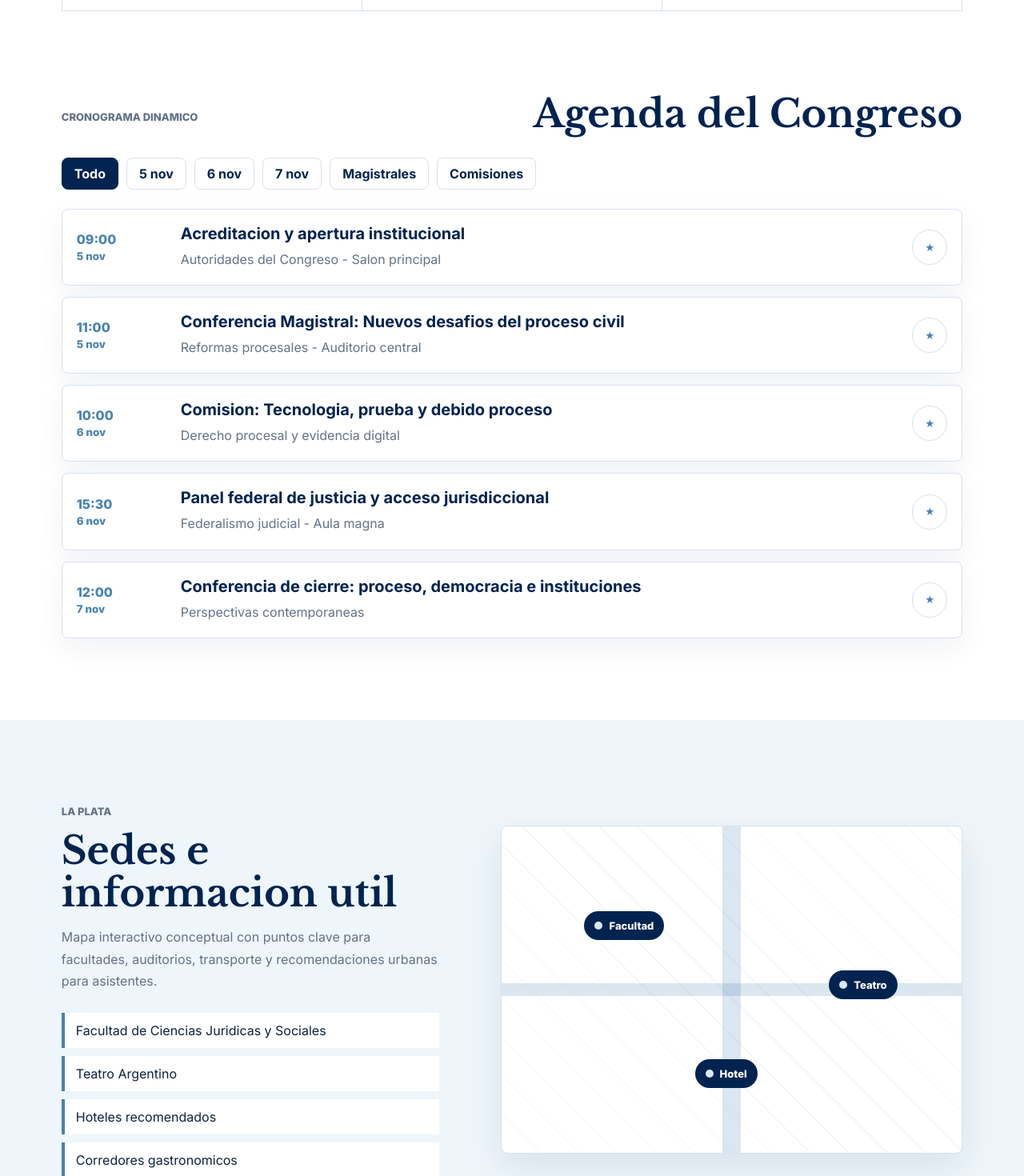
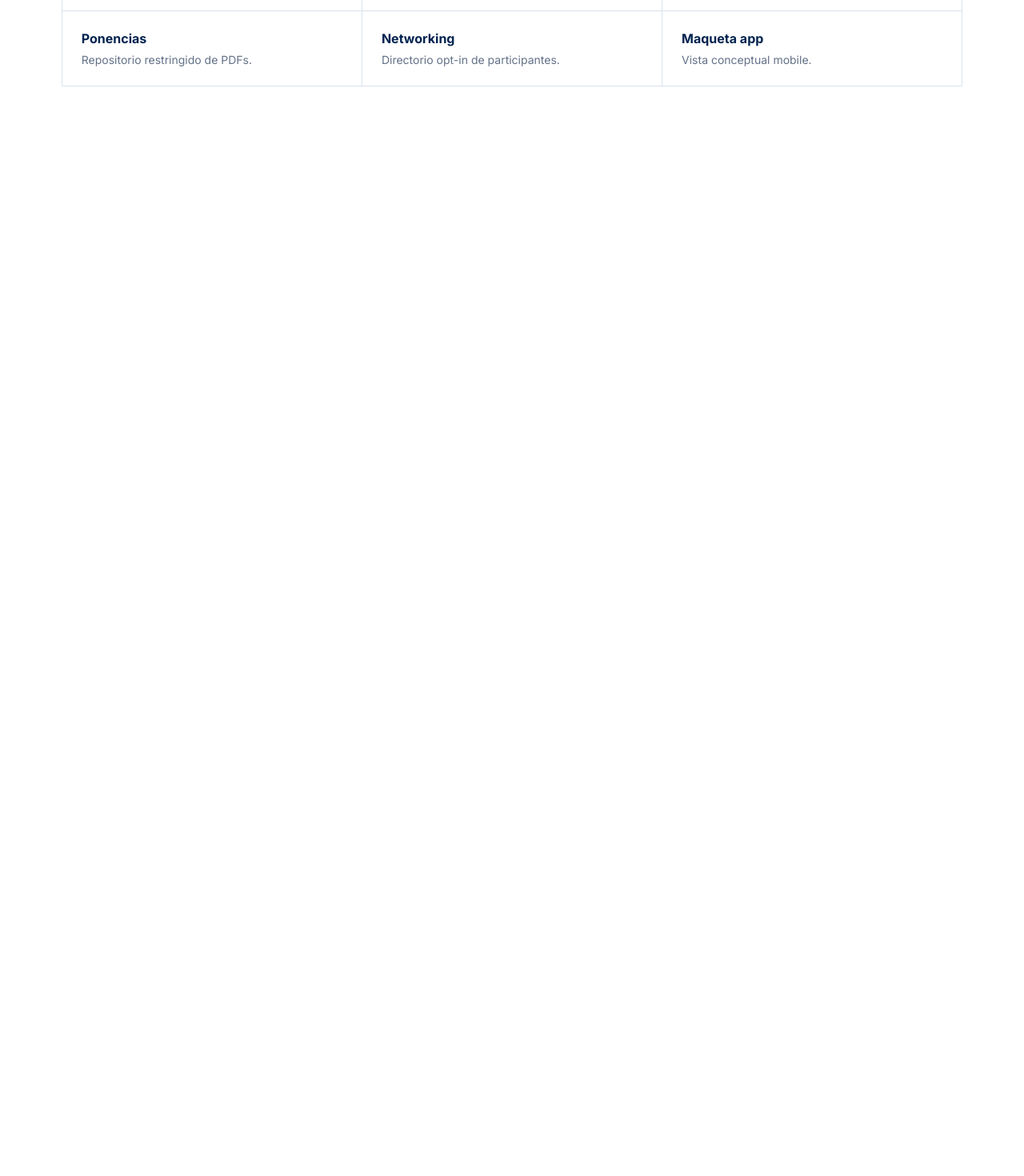
Before and after one commit to abugvila/congresoapp, a Next.js app: page / in a window 1280 px wide. Shown: the part 1100-2570 px from the top of the page at 80% size. After the commit the page ends 1208 px from the top, so only its background shows below. Built offline with nearby package versions, Linux system fonts and the light colour scheme.

Commit message:
Convert home to routed entry page

```diff
--- a/app/page.jsx
+++ b/app/page.jsx
@@ -1,107 +1,9 @@
 "use client";
 
-import { useEffect, useMemo, useState } from "react";
-
-const congressStart = new Date("2026-11-05T09:00:00-03:00");
-
-const agenda = [
-  {
-    id: 1,
-    day: "5",
-    time: "09:00",
-    type: "institucional",
-    title: "Acreditacion y apertura institucional",
-    topic: "Autoridades del Congreso - Salon principal",
-  },
-  {
-    id: 2,
-    day: "5",
-    time: "11:00",
-    type: "magistral",
-    title: "Conferencia Magistral: Nuevos desafios del proceso civil",
-    topic: "Reformas procesales - Auditorio central",
-  },
-  {
-    id: 3,
-    day: "6",
-    time: "10:00",
-    type: "comision",
-    title: "Comision: Tecnologia, prueba y debido proceso",
-    topic: "Derecho procesal y evidencia digital",
-  },
-  {
-    id: 4,
-    day: "6",
-    time: "15:30",
-    type: "panel",
-    title: "Panel federal de justicia y acceso jurisdiccional",
-    topic: "Federalismo judicial - Aula magna",
-  },
-  {
-    id: 5,
-    day: "7",
-    time: "12:00",
-    type: "magistral",
-    title: "Conferencia de cierre: proceso, democracia e instituciones",
-    topic: "Perspectivas contemporaneas",
-  },
-];
-
-const speakers = [
-  {
-    name: "Dra. Mariana Etcheverry",
-    role: "Profesora de Derecho Procesal",
-    bio: "Especialista en litigacion civil, reformas judiciales y ensenanza clinica.",
-    tags: ["Proceso civil", "Docencia"],
-  },
-  {
-    name: "Dr. Federico Salvatierra",
-    role: "Magistrado",
-    bio: "Investigador en prueba digital, oralidad y gestion judicial.",
-    tags: ["Prueba", "Tecnologia"],
-  },
-  {
-    name: "Dra. Lucia Pereyra",
-    role: "Investigadora CONICET",
-    bio: "Autora de trabajos sobre acceso a justicia y garantias constitucionales.",
-    tags: ["Garantias", "Acceso a justicia"],
-  },
-];
-
-const participants = [
-  {
-    name: "Ana Belen Rivas",
-    specialty: "Derecho procesal civil",
-    city: "Rosario",
-  },
-  {
-    name: "Carlos Medina",
-    specialty: "Litigacion oral",
-    city: "Mendoza",
-  },
-  {
-    name: "Sofia Ledesma",
-    specialty: "Prueba digital",
-    city: "La Plata",
-  },
-];
-
-const filters = [
-  ["all", "Todo"],
-  ["5", "5 nov"],
-  ["6", "6 nov"],
-  ["7", "7 nov"],
-  ["magistral", "Magistrales"],
-  ["comision", "Comisiones"],
-];
-
-function initials(name) {
-  return name
-    .split(" ")
-    .slice(0, 2)
-    .map((part) => part[0])
-    .join("");
-}
+import Link from "next/link";
+import { useEffect, useState } from "react";
+import SiteHeader from "./components/SiteHeader";
+import { congressStart } from "./data";
 
 function getCountdown() {
   const diff = Math.max(congressStart - new Date(), 0);
@@ -113,65 +15,17 @@ function getCountdown() {
 }
 
 export default function Home() {
-  const [activeFilter, setActiveFilter] = useState("all");
-  const [favoriteIds, setFavoriteIds] = useState([]);
-  const [networkQuery, setNetworkQuery] = useState("");
   const [countdown, setCountdown] = useState({ days: "--", hours: "--", minutes: "--" });
 
   useEffect(() => {
-    const stored = window.localStorage.getItem("cndpFavorites");
-    if (stored) setFavoriteIds(JSON.parse(stored));
-
     setCountdown(getCountdown());
     const timer = window.setInterval(() => setCountdown(getCountdown()), 60_000);
     return () => window.clearInterval(timer);
   }, []);
 
-  function toggleFavorite(id) {
-    setFavoriteIds((current) => {
-      const next = current.includes(id)
-        ? current.filter((favoriteId) => favoriteId !== id)
-        : [...current, id];
-      window.localStorage.setItem("cndpFavorites", JSON.stringify(next));
-      return next;
-    });
-  }
-
-  const filteredAgenda = useMemo(() => {
-    return agenda.filter((item) => {
-      return activeFilter === "all" || item.day === activeFilter || item.type === activeFilter;
-    });
-  }, [activeFilter]);
-
-  const visibleParticipants = useMemo(() => {
-    const query = networkQuery.trim().toLowerCase();
-    return participants.filter((participant) => {
-      return `${participant.name} ${participant.specialty} ${participant.city}`
-        .toLowerCase()
-        .includes(query);
-    });
-  }, [networkQuery]);
-
   return (
     <>
-      <header className="site-header">
-        <a className="brand" href="#home" aria-label="Inicio XXXIII CNDP">
-          <span className="brand-mark" aria-hidden="true" />
-          <span>
-            <strong>XXXIII CNDP</strong>
-            <small>La Plata 2026</small>
-          </span>
-        </a>
-        <nav className="desktop-nav" aria-label="Navegacion principal">
-          <a href="#agenda">Agenda</a>
-          <a href="#sedes">Sedes</a>
-          <a href="#ponentes">Ponentes</a>
-          <a href="#ponencias">Ponencias</a>
-          <a href="#networking">Networking</a>
-        </nav>
-        <a className="nav-cta" href="#perfil">Ingresar</a>
-      </header>
-
+      <SiteHeader />
       <main>
         <section id="home" className="hero">
           <div className="hero-content">
@@ -187,8 +41,8 @@ export default function Home() {
               institucional y profesional del congreso antes, durante y despues del encuentro.
             </p>
             <div className="hero-actions">
-              <a className="button primary" href="#agenda">Ver agenda</a>
-              <a className="button secondary" href="#ponencias">Repositorio</a>
+              <Link className="button primary" href="/agenda">Ver agenda</Link>
+              <Link className="button secondary" href="/ponencias">Repositorio</Link>
             </div>
           </div>
 
@@ -210,156 +64,12 @@ export default function Home() {
         </section>
 
         <section className="quick-grid" aria-label="Accesos rapidos">
-          <a href="#agenda"><strong>Agenda personal</strong><span>Favoritos, filtros y recordatorios.</span></a>
-          <a href="#sedes"><strong>Sedes y ciudad</strong><span>Mapa, alojamientos y transporte.</span></a>
-          <a href="#networking"><strong>Networking</strong><span>Directorio opt-in de participantes.</span></a>
-        </section>
-
-        <section id="agenda" className="section">
-          <div className="section-heading">
-            <p className="eyebrow">Cronograma dinamico</p>
-            <h2>Agenda del Congreso</h2>
-          </div>
-          <div className="filters" role="group" aria-label="Filtros de agenda">
-            {filters.map(([value, label]) => (
-              <button
-                className={`filter ${activeFilter === value ? "active" : ""}`}
-                data-filter={value}
-                key={value}
-                onClick={() => setActiveFilter(value)}
-                type="button"
-              >
-                {label}
-              </button>
-            ))}
-          </div>
-          <div className="agenda-list">
-            {filteredAgenda.map((item) => (
-              <article className="agenda-card" key={item.id}>
-                <div className="agenda-time">{item.time}<br /><small>{item.day} nov</small></div>
-                <div>
-                  <h3>{item.title}</h3>
-                  <p>{item.topic}</p>
-                </div>
-                <button
-                  className={`favorite ${favoriteIds.includes(item.id) ? "active" : ""}`}
-                  onClick={() => toggleFavorite(item.id)}
-                  type="button"
-                  aria-label="Marcar actividad favorita"
-                >
-                  &#9733;
-                </button>
-              </article>
-            ))}
-          </div>
-        </section>
-
-        <section id="sedes" className="section split-section">
-          <div>
-            <p className="eyebrow">La Plata</p>
-            <h2>Sedes e informacion util</h2>
-            <p>
-              Mapa interactivo conceptual con puntos clave para facultades,
-              auditorios, transporte y recomendaciones urbanas para asistentes.
-            </p>
-            <div className="info-list">
-              <span>Facultad de Ciencias Juridicas y Sociales</span>
-              <span>Teatro Argentino</span>
-              <span>Hoteles recomendados</span>
-              <span>Corredores gastronomicos</span>
-            </div>
-          </div>
-          <div className="map-card" aria-label="Mapa esquematico de sedes">
-            <span className="map-pin pin-one">Facultad</span>
-            <span className="map-pin pin-two">Teatro</span>
-            <span className="map-pin pin-three">Hotel</span>
-          </div>
-        </section>
-
-        <section id="ponentes" className="section">
-          <div className="section-heading">
-            <p className="eyebrow">Expositores</p>
-            <h2>Panel de ponentes</h2>
-          </div>
-          <div className="speaker-grid">
-            {speakers.map((speaker) => (
-              <article className="speaker-card" key={speaker.name}>
-                <div className="speaker-photo" aria-hidden="true">{initials(speaker.name)}</div>
-                <h3>{speaker.name}</h3>
-                <p><strong>{speaker.role}</strong><br />{speaker.bio}</p>
-                <div className="tag-row">
-                  {speaker.tags.map((tag) => <span className="tag" key={tag}>{tag}</span>)}
-                </div>
-              </article>
-            ))}
-          </div>
-        </section>
-
-        <section id="ponencias" className="section repository">
-          <div className="section-heading">
-            <p className="eyebrow">Acceso restringido</p>
-            <h2>Repositorio de ponencias</h2>
-          </div>
-          <div className="repository-shell">
-            <div>
-              <h3>Validacion de inscripcion</h3>
-              <p>
-                Los documentos PDF estaran disponibles para participantes autenticados con inscripcion confirmada.
-              </p>
-            </div>
-            <form className="login-card">
-              <label>Correo profesional<input type="email" placeholder="nombre@institucion.org" /></label>
-              <label>Codigo de inscripcion<input type="password" placeholder="CNDP-2026" /></label>
-              <button className="button primary" type="button">Validar acceso</button>
-            </form>
-          </div>
-        </section>
-
-        <section id="networking" className="section networking">
-          <div className="section-heading">
-            <p className="eyebrow">Comunidad academica</p>
-            <h2>Networking</h2>
-          </div>
-          <div className="search-bar">
-            <input
-              type="search"
-              placeholder="Buscar por nombre o especialidad"
-              value={networkQuery}
-              onChange={(event) => setNetworkQuery(event.target.value)}
-            />
-          </div>
-          <div className="participant-list">
-            {visibleParticipants.map((participant) => (
-              <article className="participant-card" key={participant.name}>
-                <h3>{participant.name}</h3>
-                <p>{participant.specialty}<br />{participant.city}</p>
-                <a className="button secondary" href="mailto:contacto@cndp2026.org">Conectar</a>
-              </article>
-            ))}
-          </div>
-        </section>
-
-        <section id="perfil" className="section profile-section">
-          <div>
-            <p className="eyebrow">App movil</p>
-            <h2>Navegacion principal</h2>
-            <p>
-              La experiencia movil prioriza cuatro accesos de uso frecuente:
-              agenda, ponentes, networking y perfil personal.
-            </p>
-          </div>
-          <div className="phone-frame" aria-label="Vista conceptual de app movil">
-            <div className="phone-top" />
-            <div className="phone-content">
-              <h3>Mi agenda</h3>
-              <p>2 actividades favoritas hoy</p>
-              <div className="mini-card">Conferencia Magistral &middot; 10:00</div>
-              <div className="mini-card">Comision Derecho Procesal Civil &middot; 15:30</div>
-            </div>
-            <nav className="bottom-nav" aria-label="Navegacion de app">
-              <span>Agenda</span><span>Ponentes</span><span>Red</span><span>Perfil</span>
-            </nav>
-          </div>
+          <Link href="/agenda"><strong>Agenda personal</strong><span>Favoritos, filtros y recordatorios.</span></Link>
+          <Link href="/sedes"><strong>Sedes y ciudad</strong><span>Mapa, alojamientos y transporte.</span></Link>
+          <Link href="/ponentes"><strong>Ponentes</strong><span>Biografias y especialidades.</span></Link>
+          <Link href="/ponencias"><strong>Ponencias</strong><span>Repositorio restringido de PDFs.</span></Link>
+          <Link href="/networking"><strong>Networking</strong><span>Directorio opt-in de participantes.</span></Link>
+          <Link href="/perfil"><strong>Maqueta app</strong><span>Vista conceptual mobile.</span></Link>
         </section>
       </main>
     </>
```
